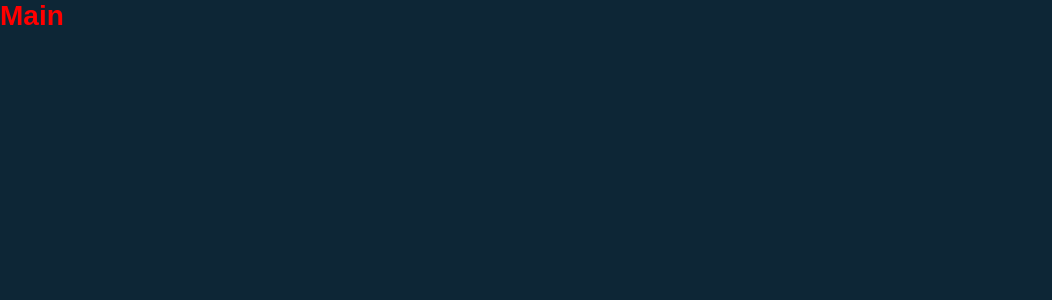
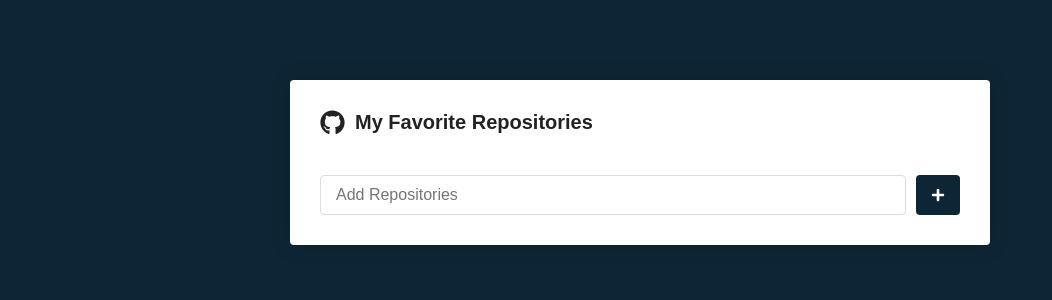
Before and after one commit to gabriel-venezian/fav-repos, a React (Create React App) app: page / in a window 1280 px wide. Shown: the top 300 px of the page, without its empty margins (0-1052 px from the left). Built offline with nearby package versions, Linux system fonts and the light colour scheme.

Commit message:
Add react-icons, update main page style

```diff
--- a/package.json
+++ b/package.json
@@ -8,6 +8,7 @@
     "@testing-library/user-event": "^13.5.0",
     "react": "^18.2.0",
     "react-dom": "^18.2.0",
+    "react-icons": "^4.7.1",
     "react-router-dom": "^6.4.5",
     "react-scripts": "5.0.1",
     "styled-components": "^5.3.6",
--- a/src/pages/Main/index.js
+++ b/src/pages/Main/index.js
@@ -1,10 +1,21 @@
 import React from "react";
-import { Title } from './styles';
+import { FaGithub, FaPlus } from 'react-icons/fa';
+import { Container, Form, SubmitButton } from './styles';
 
 export default function Main() {
   return (
-    <Title>
-      Main
-    </Title>
+    <Container>
+      <h1>
+        <FaGithub size={25} />
+        My Favorite Repositories
+      </h1>
+
+      <Form onSubmit={() => { }}>
+        <input type="text" placeholder="Add Repositories" />
+        <SubmitButton>
+          <FaPlus color="#FFF" size={14} />
+        </SubmitButton>
+      </Form>
+    </Container>
   )
 }
--- a/src/pages/Main/styles.js
+++ b/src/pages/Main/styles.js
@@ -1,5 +1,45 @@
 import styled from 'styled-components';
 
-export const Title = styled.h1`
-  color: #FF0000;
+export const Container = styled.main`
+  max-inline-size: 700px;
+  background-color: #FFF;
+  border-radius: 4px;
+  padding-inline: 30px;
+  padding-block: 30px;
+  margin-inline: auto;
+  margin-block: 80px;
+  box-shadow: 0 0 20px rgba(0, 0, 0, 0.2);
+
+  h1 {
+    font-size: 20px;
+    display: flex;
+    align-items: center;
+    gap: 10px;
+  }
 `;
+
+export const Form = styled.form`
+  margin-top: 40px;
+  display: flex;
+
+  input {
+    flex: 1;
+    border: 1px solid #ddd;
+    padding-block: 10px;
+    padding-inline: 15px;
+    border-radius: 4px;
+    font-size: 16px;
+  }
+`;
+
+export const SubmitButton = styled.button`
+  background-color: #0D2636;
+  border: 0;
+  border-radius: 4px;
+  margin-inline-start: 10px;
+  padding-block: 0;
+  padding-inline: 15px;
+  display: flex;
+  justify-content: center;
+  align-items: center;
+`;
```
Also changed, not shown: 1 other file (tests, documents, lock files or other folders).
